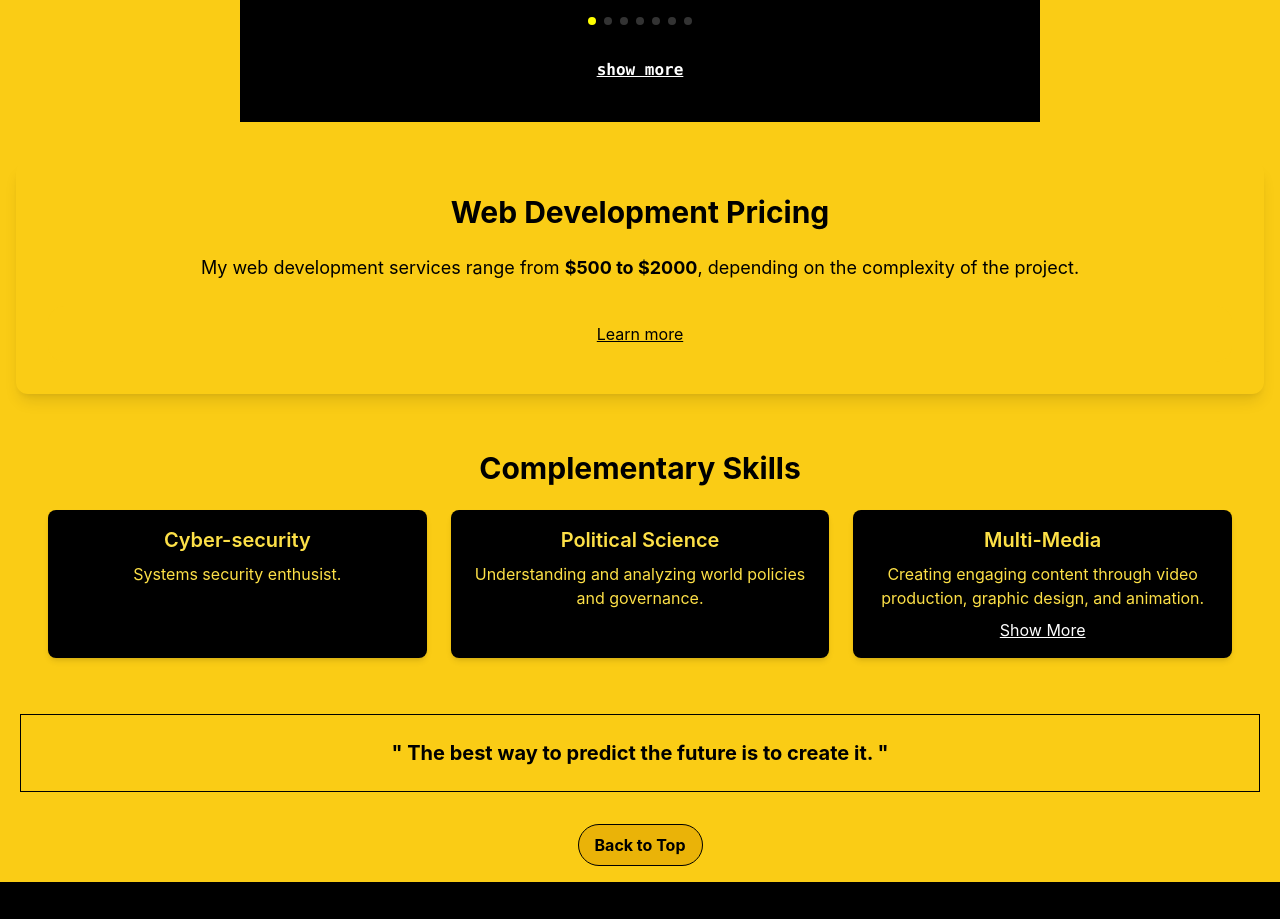
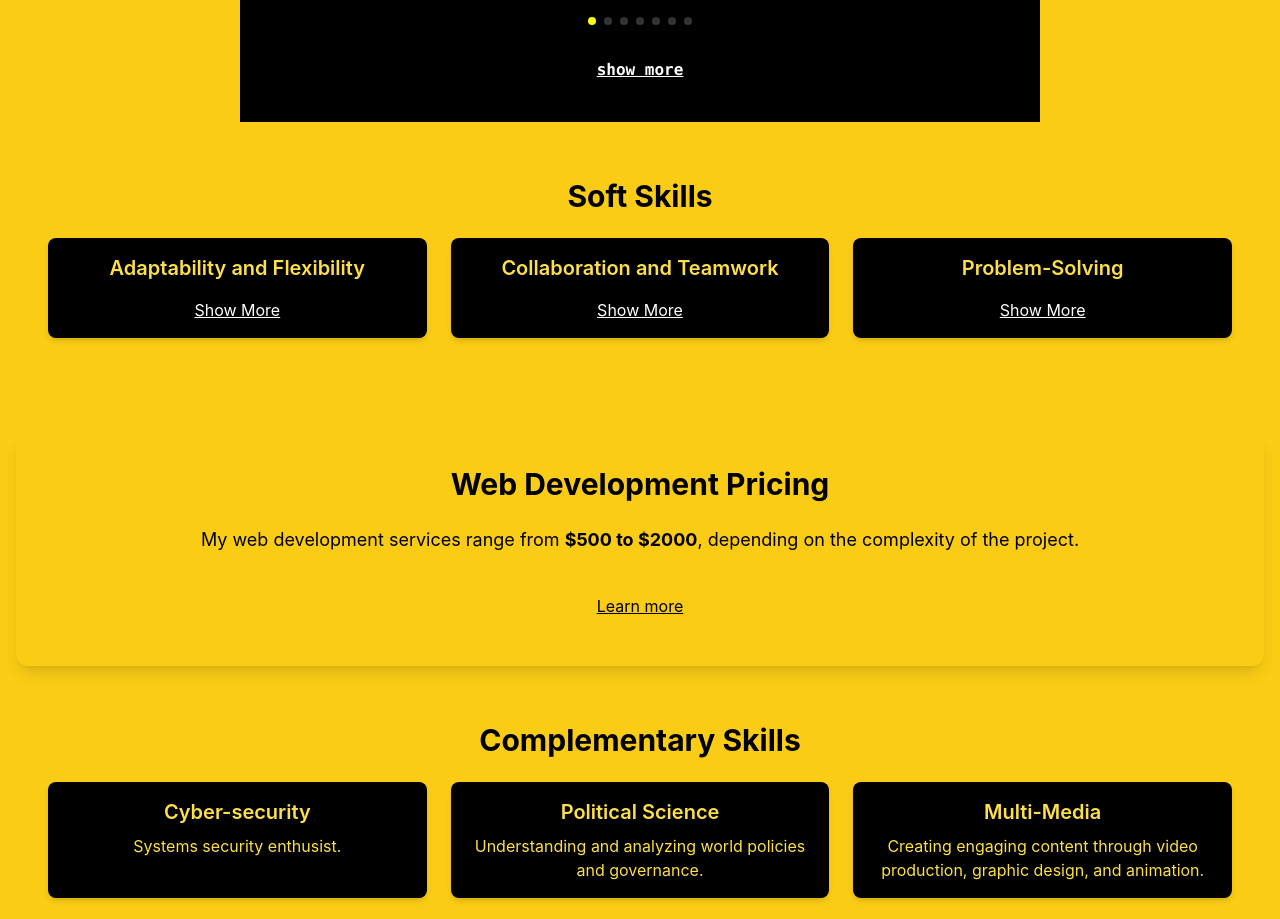
Before and after one commit to treva556/mt-portfolio, a React (Create React App) app: page / in a window 1280 px wide. Shown: the part 1920-2839 px from the top of the page. Built offline with nearby package versions, Linux system fonts and the light colour scheme.

Commit message:
milestone 5

```diff
--- a/src/pages/home.js
+++ b/src/pages/home.js
@@ -31,10 +31,19 @@ import { Link } from 'react-router-dom';
 AOS.init();
 
 function Body() {
-  const [isMultimediaOpen, setIsMultimediaOpen] = useState(false);
+  const [openSections, setOpenSections] = useState({
+    adaptability: false,
+    collaboration: false,
+    problemSolving: false,
+    // multimedia: false,
+  });
 
-  const toggleMultimediaDropdown = () => {
-    setIsMultimediaOpen(!isMultimediaOpen);
+
+  const toggleSection = (section) => {
+    setOpenSections((prev) => ({
+      ...prev,
+      [section]: !prev[section]
+    }));
   };
 
   const scrollToTop = () => {
@@ -129,6 +138,63 @@ function Body() {
 
       </div>
 
+      <section className="ml-4 mr-4 rounded-2xl py-6">
+  <div className="services-section rounded-2xl p-8">
+    <h2 className="text-center text-3xl font-bold mb-6">Soft Skills</h2>
+    <div className="grid grid-cols-1 md:grid-cols-2 lg:grid-cols-3 gap-6">
+
+    <div className="service-item bg-black text-yellow-300 p-4 rounded-lg shadow-md">
+              <h3 className="text-xl font-semibold mb-2">Adaptability and Flexibility</h3>
+              <button
+                className="mt-2 text-white underline"
+                onClick={() => toggleSection('adaptability')}
+              >
+                {openSections.adaptability ? 'Show Less' : 'Show More'}
+              </button>
+              {openSections.adaptability && (
+                <div className="mt-2">
+                  <p>Willingness to learn new technologies, tools, and methodologies as the industry evolves and adjusting to changing project requirements and adapting to new workflows or team structures.</p>
+                </div>
+              )}
+            </div>
+
+            <div className="service-item bg-black text-yellow-300 p-4 rounded-lg shadow-md">
+              <h3 className="text-xl font-semibold mb-2">Collaboration and Teamwork</h3>
+              <button
+                className="mt-2 text-white underline"
+                onClick={() => toggleSection('collaboration')}
+              >
+                {openSections.collaboration ? 'Show Less' : 'Show More'}
+              </button>
+              {openSections.collaboration && (
+                <div className="mt-2">
+                  <p>Working effectively with other developers, designers, and project managers. Being open to feedback and constructive criticism.</p>
+                </div>
+              )}
+            </div>
+
+            <div className="service-item bg-black text-yellow-300 p-4 rounded-lg shadow-md">
+              <h3 className="text-xl font-semibold mb-2">Problem-Solving</h3>
+              <button
+                className="mt-2 text-white underline"
+                onClick={() => toggleSection('problemSolving')}
+              >
+                {openSections.problemSolving ? 'Show Less' : 'Show More'}
+              </button>
+              {openSections.problemSolving && (
+                <div className="mt-2">
+                  <p>Approaching issues with a logical and analytical mindset. Developing innovative solutions to overcome challenges and obstacles.</p>
+                </div>
+              )}
+            </div>
+      {/* <div class="service-item  p-4 rounded-lg shadow-md">
+        <h3 class="text-xl font-semibold mb-2">Freelancing</h3>
+        <p>Offering flexible freelancing services for diverse projects.</p>
+      </div> */}
+    </div>
+  </div>
+</section>
+
       <div className="w-full mt-10">
   <h4 className="ml-4 mt-5 text-2xl font-bold "></h4>
   <div className="bg- p-8 rounded-xl shadow-lg mx-4">
@@ -136,11 +202,7 @@ function Body() {
     <p className="text-lg text-center">My web development services range from <strong>$500 to $2000</strong>, depending on the complexity of the project.</p>
     <div className=' mt-6'>
     <Link to="/pricing" className=' bg-yellow-400 p-4 text-black underline rounded-2xl block'>Learn more</Link>
-
-
     </div>
-
-
   </div>
 </div>
 
@@ -161,7 +223,7 @@ function Body() {
       <div className="service-item bg-black text-yellow-300 p-4 rounded-lg shadow-md">
         <h3 className="text-xl font-semibold mb-2">Multi-Media</h3>
         <p>Creating engaging content through video production, graphic design, and animation.</p>
-        <button
+        {/* <button
           className="mt-2 text-white underline"
           onClick={toggleMultimediaDropdown}
         >
@@ -173,18 +235,18 @@ function Body() {
             <ul className="list-disc list-inside">
               <li>Video production</li>
               {/* <li>Graphic design</li>
-              <li>Animation services</li> */}
+              <li>Animation services</li>
               <li>Photography</li>
             </ul>
           </div>
-        )}
-      </div>
+        )}*/}
+     </div>
       {/* <div class="service-item  p-4 rounded-lg shadow-md">
         <h3 class="text-xl font-semibold mb-2">Freelancing</h3>
         <p>Offering flexible freelancing services for diverse projects.</p>
       </div> */}
     </div>
-  </div>
+   </div>
 </section>
 
 <div className=' border border-black p-6 mr-5 ml-5'>
```
